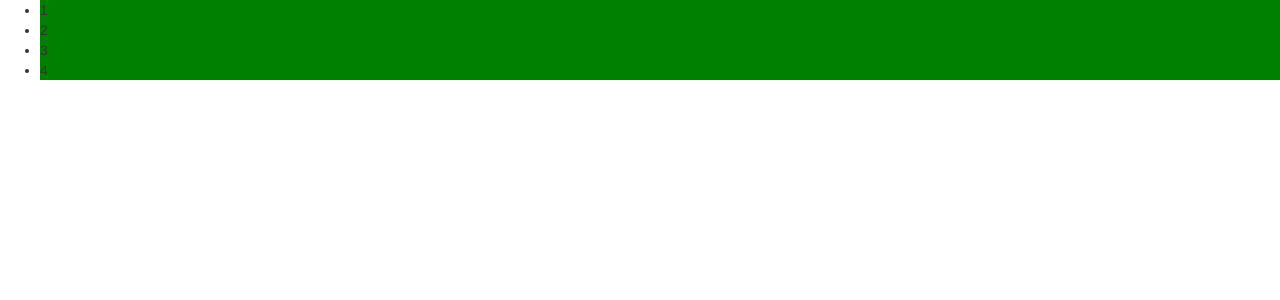
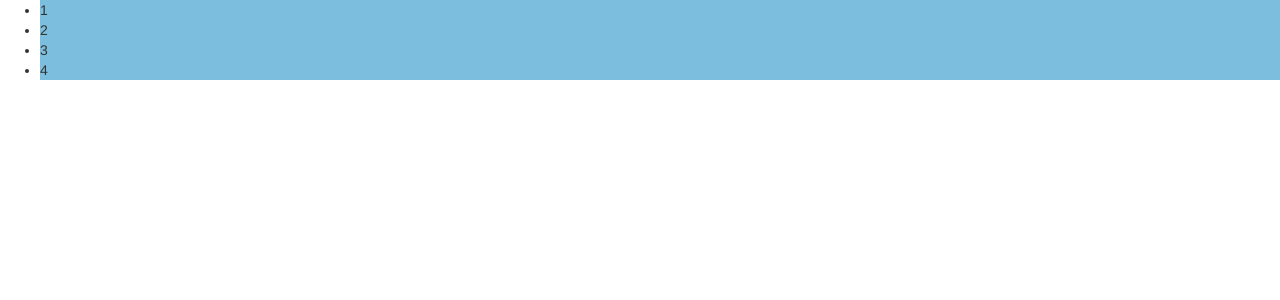
Before and after one commit to geomC/udemy-angular8, an Angular app: page / in a window 1280 px wide. Shown: the top 300 px of the page. Built offline with nearby package versions, Linux system fonts and the light colour scheme.

Commit message:
add custom directive using Renderer

```diff
--- a/src/app/app.component.html
+++ b/src/app/app.component.html
@@ -1,5 +1,5 @@
 <ul>
-  <li *ngFor="let number of numbers" appBasicHighlight>
+  <li *ngFor="let number of numbers" appBetterHighlight>
     {{number}}
   </li>
 </ul>
--- a/src/app/app.module.ts
+++ b/src/app/app.module.ts
@@ -3,11 +3,13 @@ import { NgModule } from '@angular/core';
 
 import { AppComponent } from './app.component';
 import {BasicHighlightDirective} from './basic-highlight/basic-highlight.directive';
+import { BetterHighlightDirective } from './better-highlight/better-highlight.directive';
 
 @NgModule({
   declarations: [
     AppComponent,
-    BasicHighlightDirective
+    BasicHighlightDirective,
+    BetterHighlightDirective
   ],
   imports: [
     BrowserModule
--- /dev/null
+++ b/src/app/better-highlight/better-highlight.directive.ts
@@ -0,0 +1,17 @@
+import {Directive, ElementRef, OnInit, Renderer2} from '@angular/core';
+
+@Directive({
+  selector: '[appBetterHighlight]'
+})
+export class BetterHighlightDirective implements OnInit{
+
+  constructor(
+    private renderer: Renderer2,
+    private elementRef: ElementRef
+  ) { }
+
+  ngOnInit(): void {
+    this.renderer.setStyle(this.elementRef.nativeElement, 'background-color', '#7CBEDD');
+  }
+
+}
```
